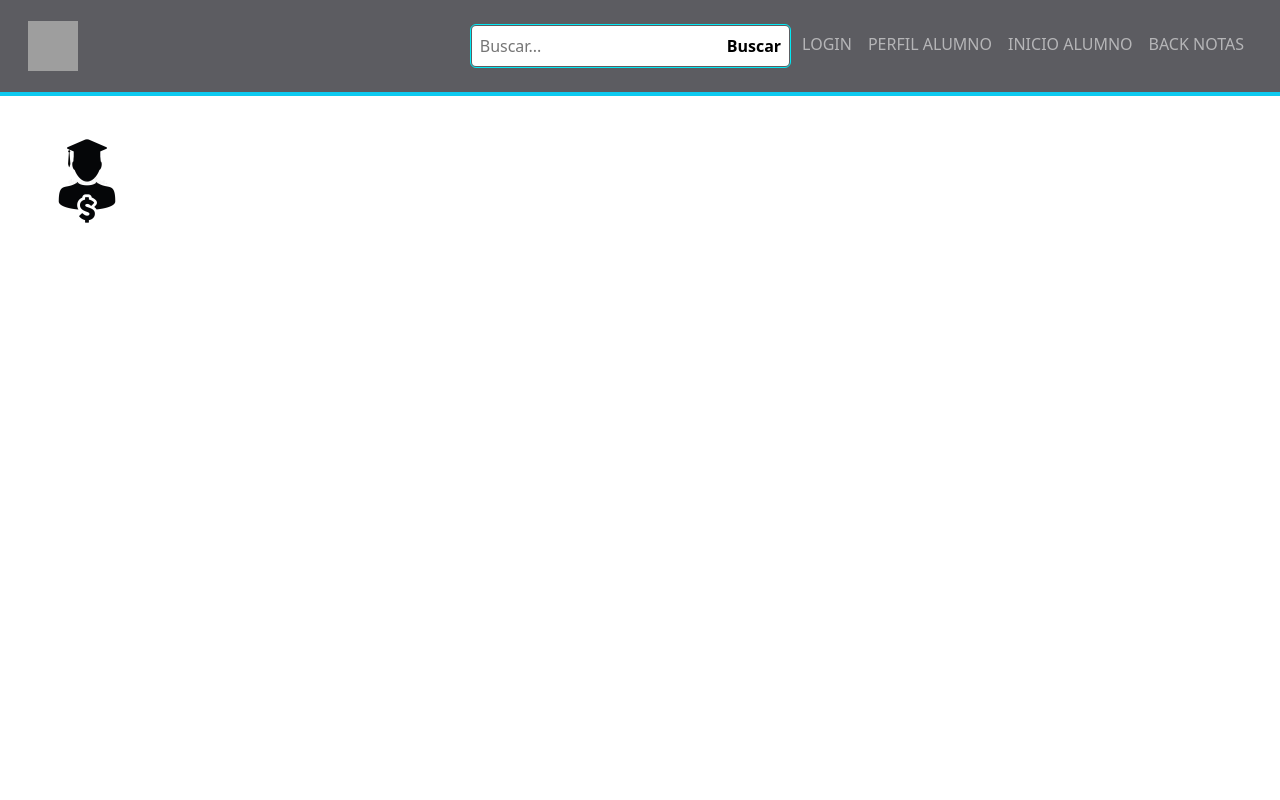
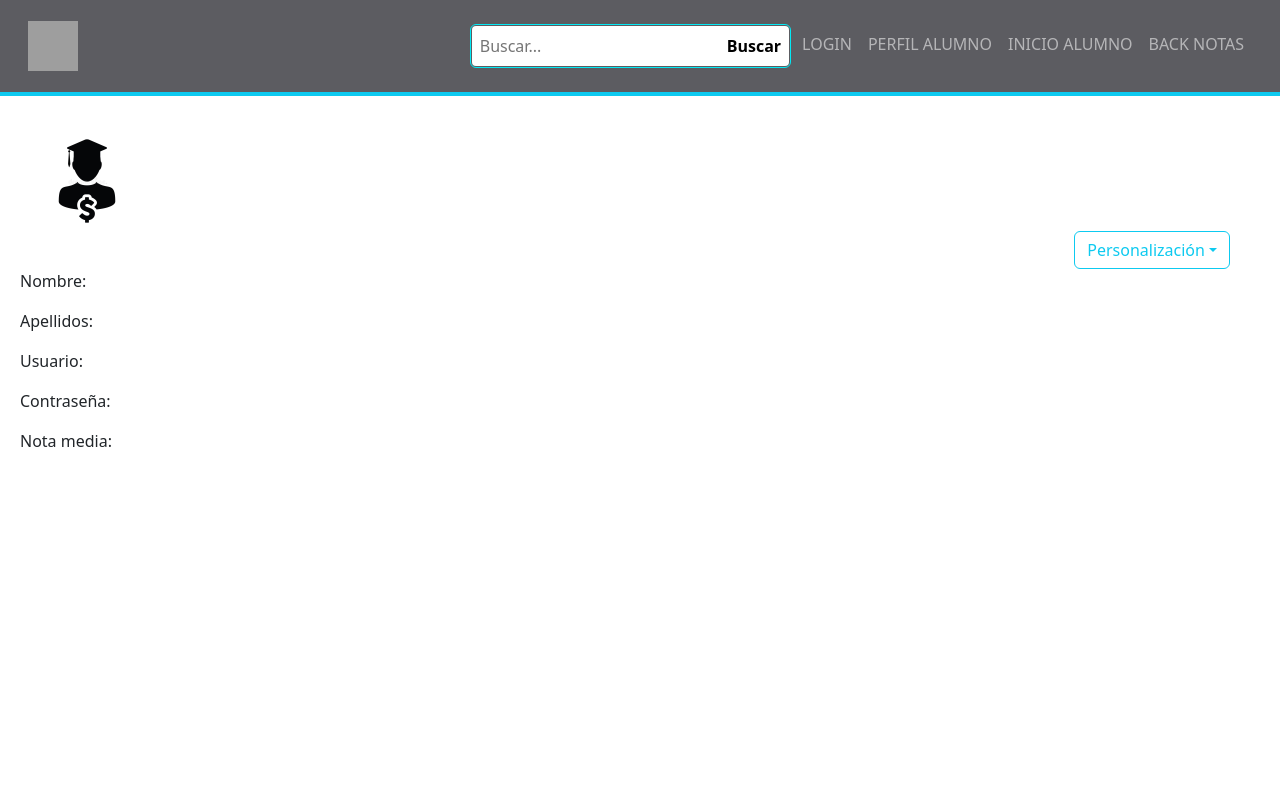
Before and after one commit to zaru420/proyecto_final_angular, an Angular app: page /perfilAlumno in a window 1280 px wide. Shown: the top 800 px of the page. Built offline with nearby package versions, Linux system fonts and the light colour scheme; grey boxes are pictures that could not be loaded.

Commit message:
continuando en perfil-alumno

```diff
--- a/angular.json
+++ b/angular.json
@@ -27,7 +27,8 @@
             "styles": [
               "src/styles.css",
               "node_modules/bootstrap/dist/css/bootstrap.min.css",
-              "node_modules/@fortawesome/fontawesome-free/css/all.min.css"
+              "node_modules/@fortawesome/fontawesome-free/css/all.min.css",
+              "node_modules/ngx-bootstrap/datepicker/bs-datepicker.css"
             ],
             "scripts": [
               "node_modules/jquery/dist/jquery.min.js",
--- a/package.json
+++ b/package.json
@@ -23,6 +23,7 @@
     "@popperjs/core": "^2.11.6",
     "bootstrap": "^5.3.0-alpha3",
     "jquery": "^3.7.0",
+    "ngx-bootstrap": "^10.2.0",
     "popper.js": "^1.16.1",
     "rxjs": "~7.8.0",
     "tslib": "^2.3.0",
--- a/src/app/app.component.ts
+++ b/src/app/app.component.ts
@@ -1,4 +1,5 @@
 import { Component } from '@angular/core';
+import 'bootstrap';
 
 @Component({
   selector: 'app-root',
--- a/src/app/app.module.ts
+++ b/src/app/app.module.ts
@@ -17,6 +17,7 @@ import { InicioAlumnoComponent } from './pages/inicio-alumno/inicio-alumno.compo
 import { AlumnoComponent } from './pages/alumno/alumno.component';
 import { AlumnosComponent } from './pages/alumnos/alumnos.component';
 import { NotificacionesComponent } from './pages/notificaciones/notificaciones.component';
+import { BsDropdownModule } from 'ngx-bootstrap/dropdown';
 
 @NgModule({
   declarations: [
--- a/src/app/pages/perfil-alumno/perfil-alumno.component.css
+++ b/src/app/pages/perfil-alumno/perfil-alumno.component.css
@@ -4,3 +4,10 @@
   height: 100px;
   width: 100px;
 }
+.personalizar-alumno{
+  text-align: right;
+  padding-right: 50px;
+}
+.atributos-alumnos{
+ padding-left: 20px;
+}
--- a/src/app/pages/perfil-alumno/perfil-alumno.component.html
+++ b/src/app/pages/perfil-alumno/perfil-alumno.component.html
@@ -1,9 +1,25 @@
-<div class="container-fluid">
-  <div class="row-cols-3">
-    <div class="img-fluid">
+  <div class="container-fluid">
+        <img class="imagen-alumno" src="../../../assets/imagenes/el-avatar-del-perfil-de-la-persona-masculina-vector-icono-préstamo-universidad-con-símbolo-dólar-y-mortero-suben-para-126069600.jpg" alt="img del usuario">
+  </div>
 
-        <img class="imagen-alumno" src="../../../assets/imagenes/el-avatar-del-perfil-de-la-persona-masculina-vector-icono-préstamo-universidad-con-símbolo-dólar-y-mortero-suben-para-126069600.jpg" alt="img del usuario">
 
+  <div class="personalizar-alumno">
+    <div class="boton-desplegable">
+      <div class="column-container conatiner-fluid">
+        <div class="dropdown">
+          <button class="btn btn-outline-info dropdown-toggle" data-toggle="dropdown">Personalización</button>
+          <div class="dropdown-menu">
+            <a class="dropdown-item" href="#">Modo claro</a>
+            <a class="dropdown-item" href="#">Modo oscuro</a>
+          </div>
+        </div>
+      </div>
     </div>
   </div>
-</div>
+  <div class="atributos-alumnos">
+    <p>Nombre: </p>
+    <p>Apellidos: </p>
+    <p>Usuario: </p>
+    <p>Contraseña: </p>
+    <p>Nota media: </p>
+  </div>
--- a/src/app/pages/perfil-alumno/perfil-alumno.component.ts
+++ b/src/app/pages/perfil-alumno/perfil-alumno.component.ts
@@ -1,4 +1,5 @@
 import { Component } from '@angular/core';
+
 
 @Component({
   selector: 'app-perfil-alumno',
```
Also changed, not shown: 1 other file (tests, documents, lock files or other folders).
